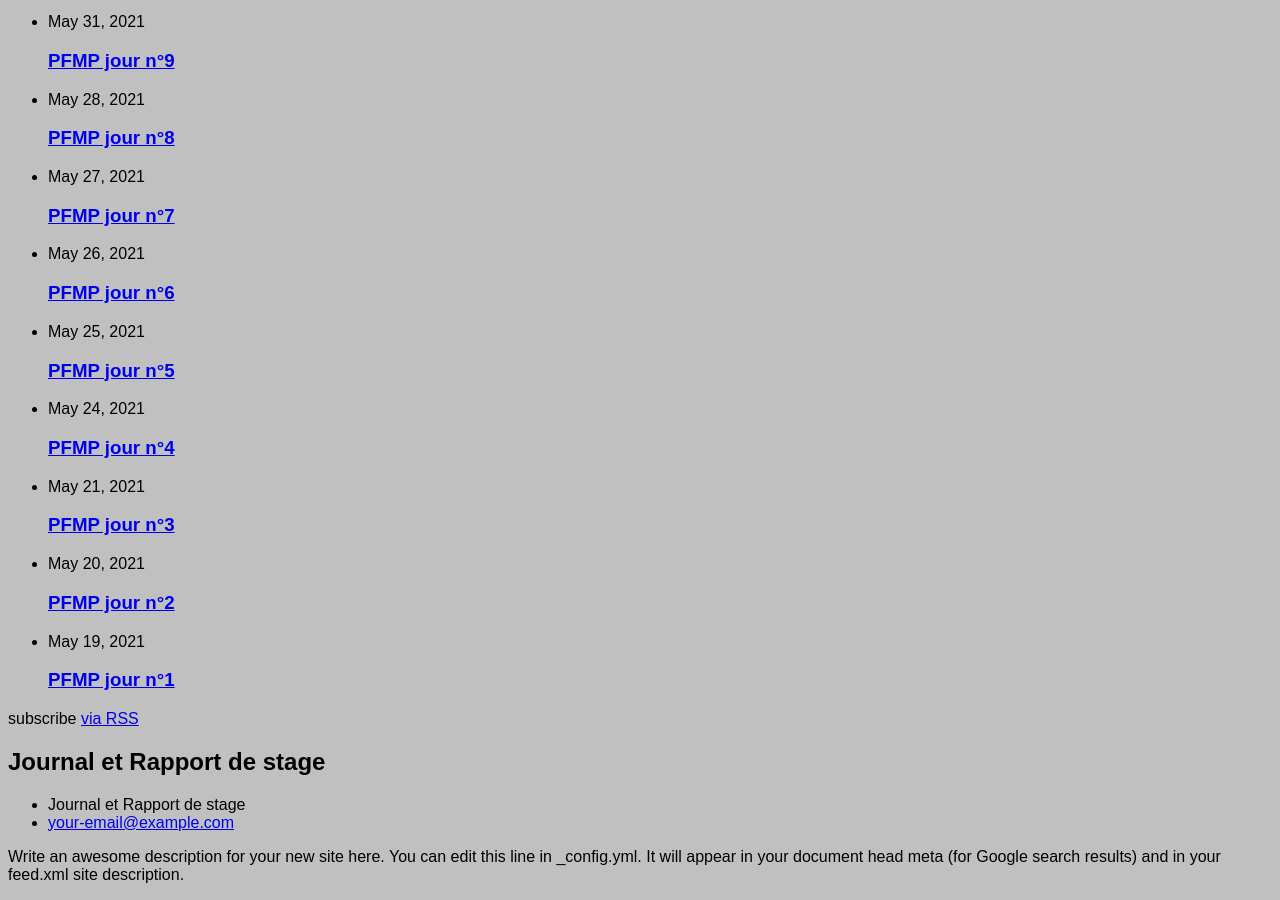
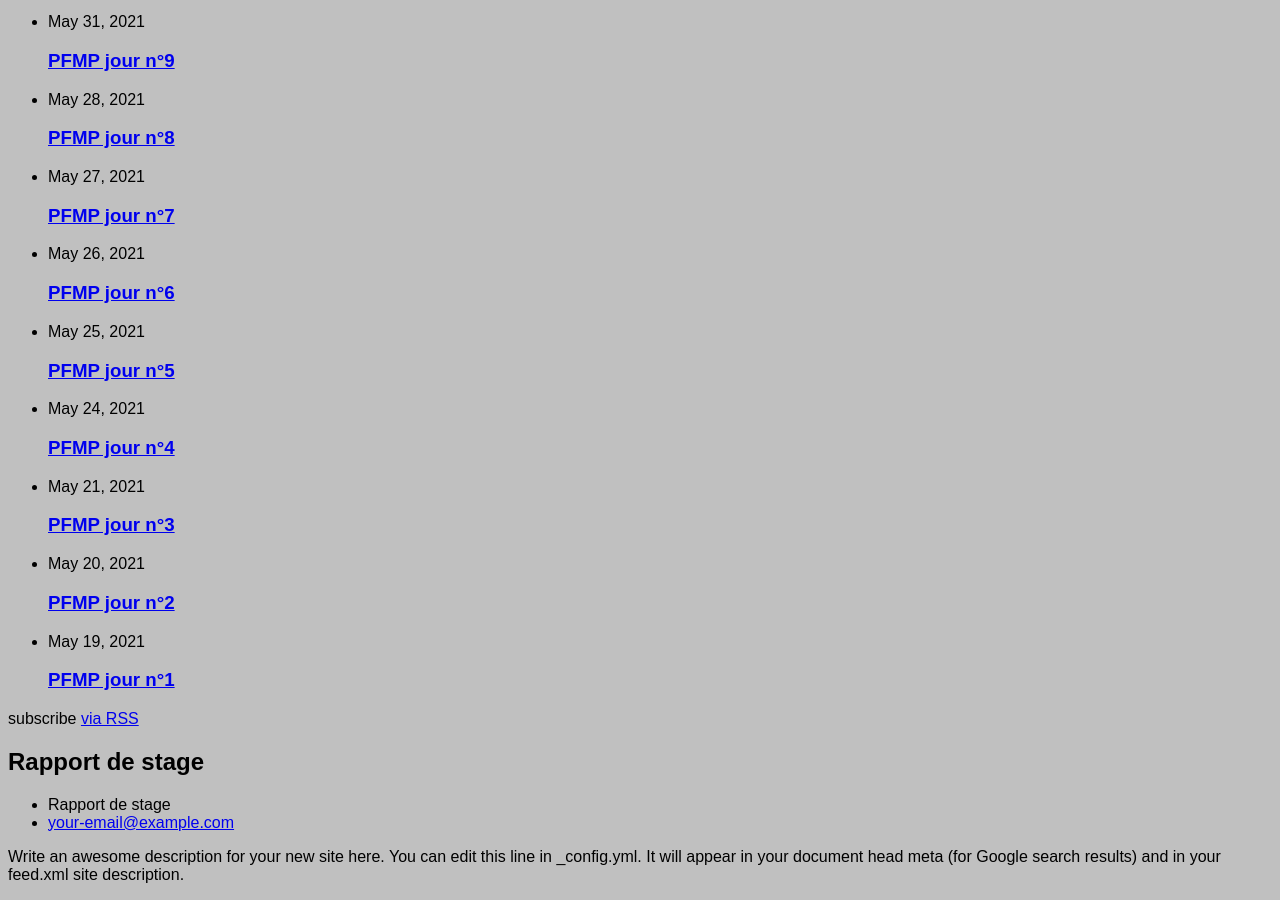
Before and after one commit to Corentin69008/Corentin69008.github.io, a Jekyll site: the page built from index.markdown, in a window 1280 px wide and 900 px high, scrolled down 1028 px. Built offline with Jekyll 4.4.1, drawn with Linux system fonts in a browser that asks for light colours; some of the changed text lies outside the part shown.

Commit message:
mise a jour

```diff
--- a/_config.yml
+++ b/_config.yml
@@ -18,7 +18,7 @@
 # You can create any custom variable you would like, and they will be accessible
 # in the templates via {{ site.myvariable }}.
 
-title: Journal et Rapport de stage
+title: Rapport de stage
 email: your-email@example.com
 description: >- # this means to ignore newlines until "baseurl:"
   Write an awesome description for your new site here. You can edit this
```
